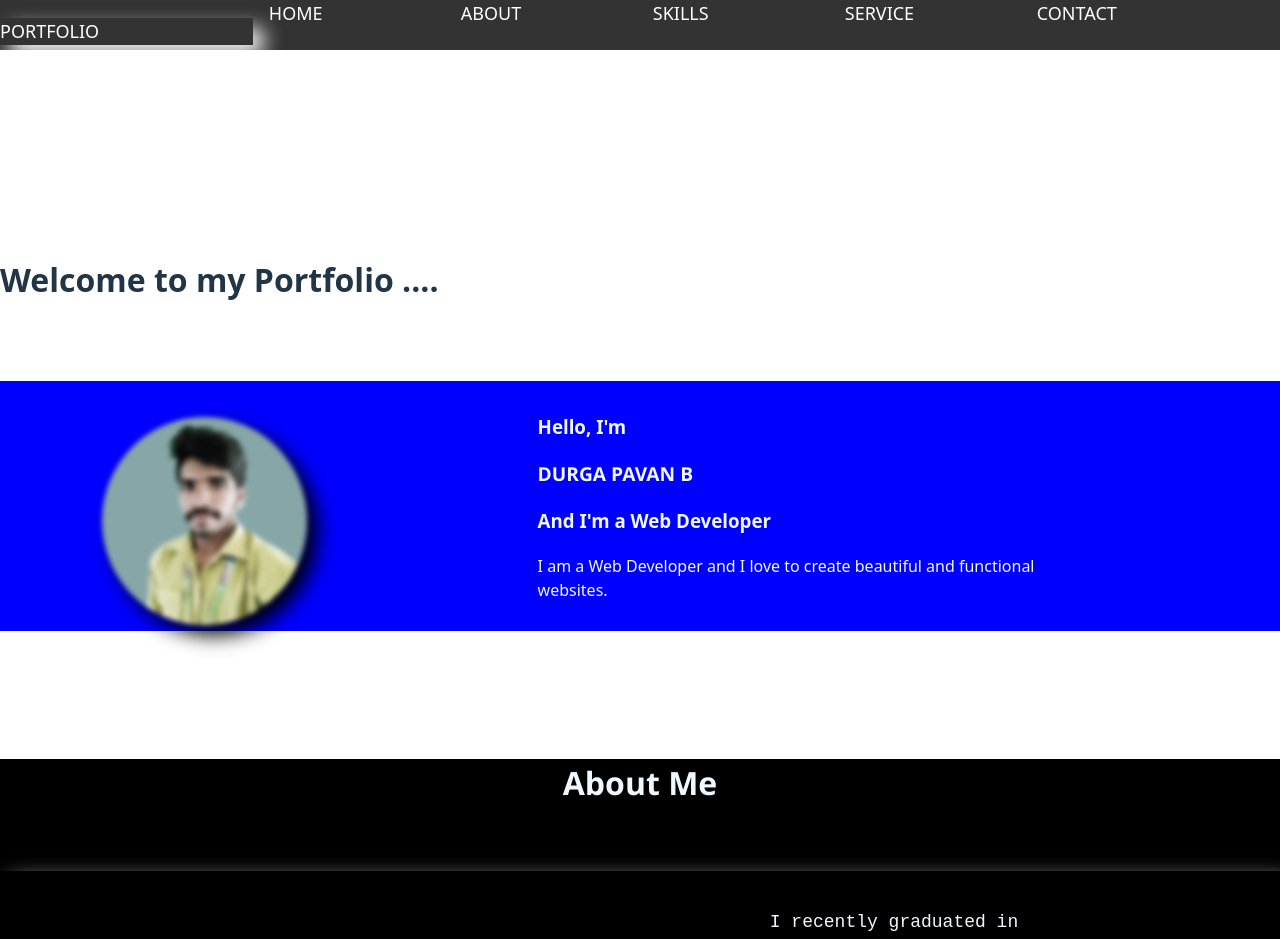
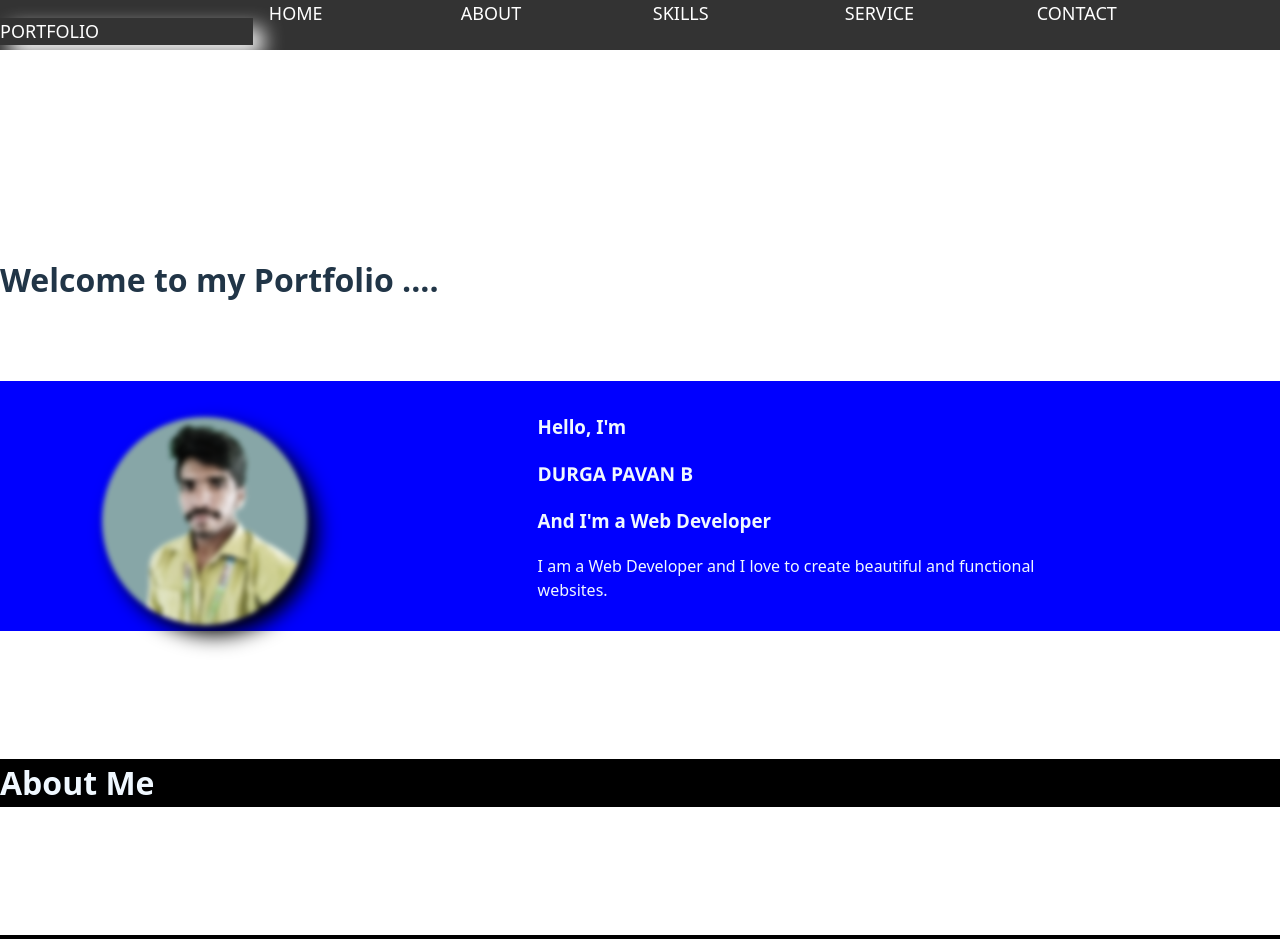
Before and after one commit to PavanMech321/portfolio-2, a React (Vite) app: page / in a window 1280 px wide. Shown: the top 939 px of the page. Built offline with nearby package versions, Linux system fonts and the light colour scheme.

Commit message:
Update App.jsx

```diff
--- a/src/App.jsx
+++ b/src/App.jsx
@@ -34,8 +34,9 @@ function App() {
           </div>
         </p>
         </p>
+
+        <h1 id="About">About Me</h1>
         <p class="About" id="About">
-          <h1>About Me</h1>
           <div class="para">
             <p class="pp1" id="card">I am a web developer with a passion for creating beautiful and
             functional websites. I have experience in HTML, CSS, JavaScript,
```
